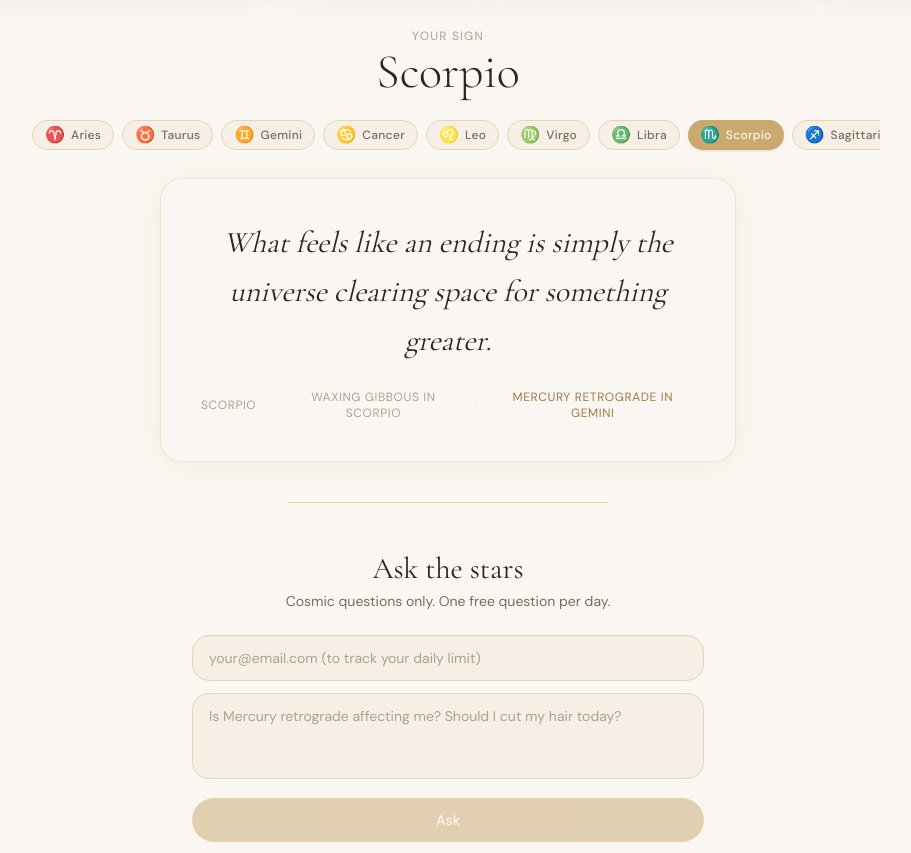
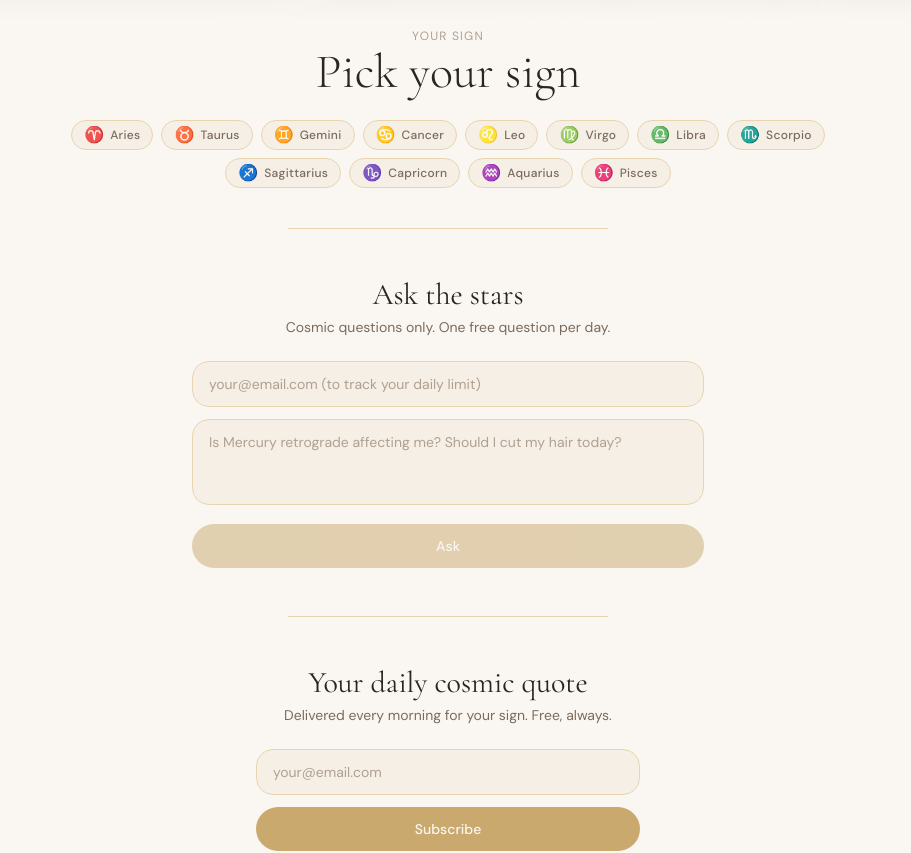
Before and after one commit to hfritz/lumora, a Next.js app: page / in a window 1280 px wide. Shown: the part 780-1633 px from the top of the page, without its empty margins (192-1103 px from the left). Built offline with nearby package versions, Linux system fonts and the light colour scheme; no server answers.

Commit message:
Fix sign selector: all 12 visible, no default, persists in localStorage.

```diff
--- a/src/app/page.tsx
+++ b/src/app/page.tsx
@@ -17,9 +17,14 @@ interface QuoteData {
 }
 
 export default function Home() {
-  const [sign, setSign] = useState<ZodiacSignName>("Scorpio");
+  const [sign, setSign] = useState<ZodiacSignName | null>(null);
   const [quoteData, setQuoteData] = useState<QuoteData | null>(null);
-  const [loadingQuote, setLoadingQuote] = useState(true);
+  const [loadingQuote, setLoadingQuote] = useState(false);
+
+  useEffect(() => {
+    const saved = localStorage.getItem("lumora_sign") as ZodiacSignName | null;
+    if (saved) setSign(saved);
+  }, []);
   const [question, setQuestion] = useState("");
   const [answer, setAnswer] = useState("");
   const [loadingAnswer, setLoadingAnswer] = useState(false);
@@ -34,15 +39,20 @@ export default function Home() {
       const data = await res.json();
       setQuoteData(data);
     } catch {
-      // silent — card stays in loading state
+      // silent
     } finally {
       setLoadingQuote(false);
     }
   }, []);
 
   useEffect(() => {
-    fetchQuote(sign);
+    if (sign) fetchQuote(sign);
   }, [sign, fetchQuote]);
+
+  function handleSignChange(newSign: ZodiacSignName) {
+    setSign(newSign);
+    localStorage.setItem("lumora_sign", newSign);
+  }
 
   async function handleAsk(e: React.FormEvent) {
     e.preventDefault();
@@ -158,12 +168,13 @@ export default function Home() {
               className="text-4xl sm:text-5xl text-text-primary"
               style={{ fontFamily: "var(--font-cormorant)", fontWeight: 300 }}
             >
-              {sign}
+              {sign ?? "Pick your sign"}
             </h2>
           </div>
 
-          <SignSelector selected={sign} onChange={setSign} />
+          <SignSelector selected={sign ?? ""} onChange={handleSignChange} />
 
+          {sign && (
             <QuoteCard
               quote={quoteData?.quote ?? ""}
               sign={sign}
@@ -172,6 +183,7 @@ export default function Home() {
               retrograde={quoteData?.retrograde ?? null}
               loading={loadingQuote}
             />
+          )}
         </section>
 
         <div className="w-full max-w-xs mx-auto border-t border-gold-light" />
@@ -256,7 +268,7 @@ export default function Home() {
                   Your daily cosmic quote
                 </h2>
                 <p className="text-sm text-text-secondary mt-1 font-sans">
-                  Delivered every morning for {sign}. Free, always.
+                  Delivered every morning for {sign ?? "your sign"}. Free, always.
                 </p>
               </div>
 
--- a/src/components/sign-selector.tsx
+++ b/src/components/sign-selector.tsx
@@ -3,14 +3,14 @@
 import { ZODIAC_SIGNS, ZodiacSignName } from "@/data/signs";
 
 interface SignSelectorProps {
-  selected: ZodiacSignName;
+  selected: ZodiacSignName | "";
   onChange: (sign: ZodiacSignName) => void;
 }
 
 export function SignSelector({ selected, onChange }: SignSelectorProps) {
   return (
-    <div className="w-full overflow-x-auto scrollbar-hide">
-      <div className="flex gap-2 pb-1 min-w-max mx-auto justify-center flex-wrap px-4">
+    <div className="w-full">
+      <div className="flex flex-wrap gap-2 justify-center px-4">
         {ZODIAC_SIGNS.map((sign) => {
           const isActive = sign.name === selected;
           return (
```
Lines whose indentation alone changed are shown as unchanged.
